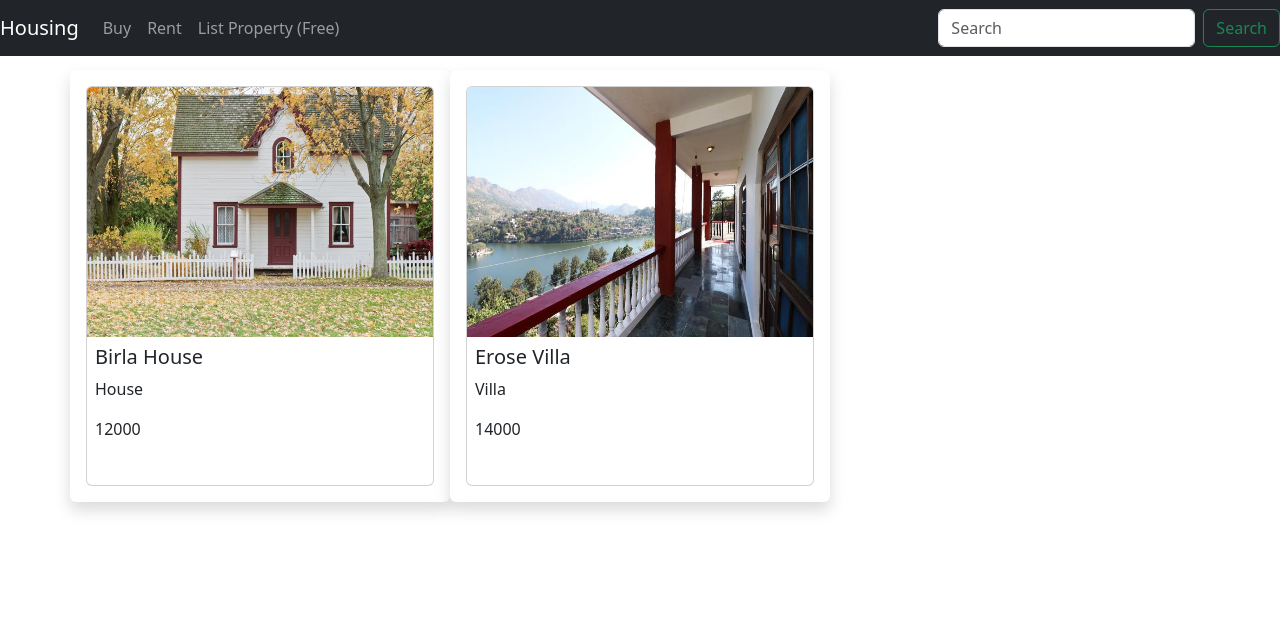
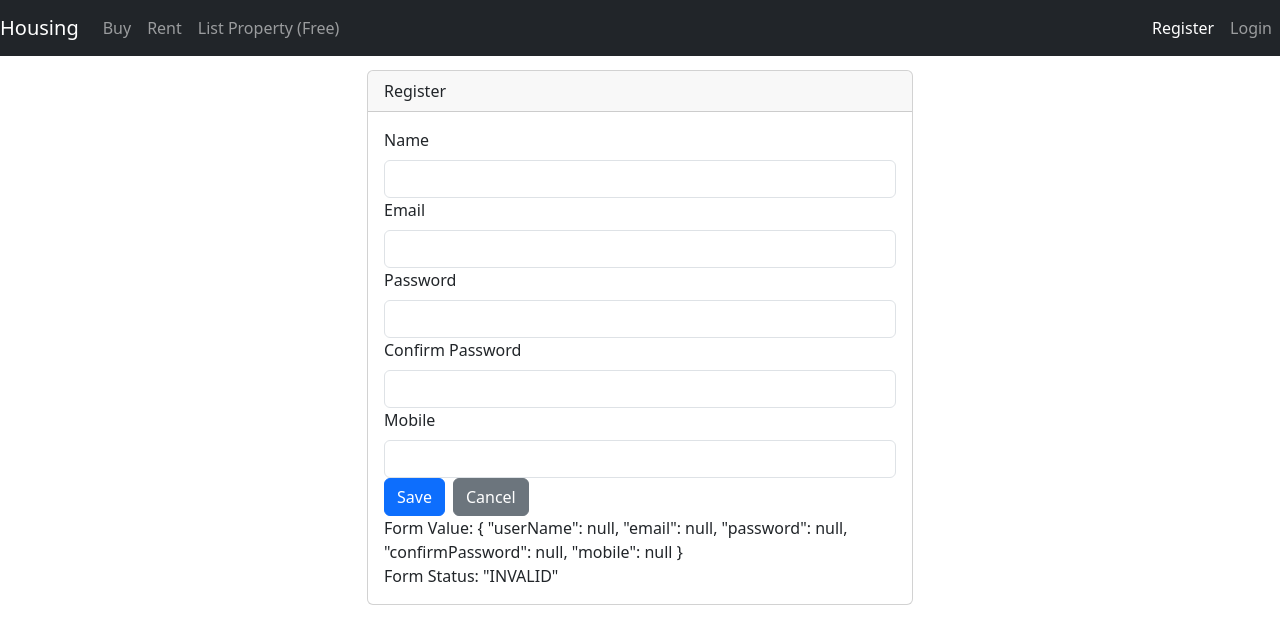
Before and after one commit to kifle23/property-dealing, an Angular app in the folder Client/: page /user/register in a window 1280 px wide. Shown: the top 644 px of the page. Built offline with nearby package versions, Linux system fonts and the light colour scheme.

Commit message:
Add user registration using reactive forms

```diff
--- a/Client/src/app/nav-bar/nav-bar.component.html
+++ b/Client/src/app/nav-bar/nav-bar.component.html
@@ -15,23 +15,38 @@
   <div class="collapse navbar-collapse" id="navbarSupportedContent">
     <ul class="navbar-nav me-auto mb-2 mb-lg-0">
       <li class="nav-item">
-        <a class="nav-link" [routerLinkActiveOptions]="{exact: true}" routerLinkActive="active" aria-current="page" routerLink="/">Buy</a>
+        <a
+          class="nav-link"
+          [routerLinkActiveOptions]="{ exact: true }"
+          routerLinkActive="active"
+          aria-current="page"
+          routerLink="/"
+          >Buy</a
+        >
       </li>
       <li class="nav-item">
-        <a class="nav-link" routerLinkActive="active" routerLink="/rent-property">Rent</a>
+        <a
+          class="nav-link"
+          routerLinkActive="active"
+          routerLink="/rent-property"
+          >Rent</a
+        >
       </li>
       <li class="nav-item">
-        <a class="nav-link" routerLinkActive="active" routerLink="/add-property">List Property (Free)</a>
+        <a class="nav-link" routerLinkActive="active" routerLink="/add-property"
+          >List Property (Free)</a
+        >
       </li>
     </ul>
-    <form class="d-flex">
-      <input
-        class="form-control me-2"
-        type="search"
-        placeholder="Search"
-        aria-label="Search"
-      />
-      <button class="btn btn-outline-success" type="submit">Search</button>
-    </form>
+    <div>
+      <ul class="nav navbar-nav">
+        <li class="nav-item">
+          <a class="nav-link" routerLink="user/register" routerLinkActive="active">Register</a>
+        </li>
+        <li class="nav-item">
+          <a class="nav-link" routerLink="user/login" routerLinkActive="active">Login</a>
+        </li>
+      </ul>
+    </div>
   </div>
 </nav>
--- /dev/null
+++ b/Client/src/app/user/user-login/user-login.component.html
@@ -0,0 +1,3 @@
+<p>
+  user-login works!
+</p>
--- /dev/null
+++ b/Client/src/app/user/user-login/user-login.component.ts
@@ -0,0 +1,15 @@
+import { Component, OnInit } from '@angular/core';
+
+@Component({
+  selector: 'app-user-login',
+  templateUrl: './user-login.component.html',
+  styleUrls: ['./user-login.component.css']
+})
+export class UserLoginComponent implements OnInit {
+
+  constructor() { }
+
+  ngOnInit() {
+  }
+
+}
--- /dev/null
+++ b/Client/src/app/user/user-register/user-register.component.html
@@ -0,0 +1,90 @@
+<div class="row">
+  <div class="col-6 m-auto">
+    <div class="card m-auto">
+      <div class="card-header">Register</div>
+      <div class="card-body">
+        <form [formGroup]="registrationForm" (ngSubmit)="onSubmit()">
+          <div class="form-group col-12">
+            <label for="name" class="form-label">Name</label>
+            <input
+              type="text"
+              class="form-control"
+              formControlName="userName"
+            />
+            <span *ngIf="!userName.valid && userName.touched"
+            class="error-block">
+              Please provide name
+            </span>
+          </div>
+
+          <div class="form-group col-12">
+            <label for="email" class="form-label">Email</label>
+            <input type="text" class="form-control" formControlName="email" />
+            <span *ngIf="!email.valid && email.touched" class="error-block">
+              <span *ngIf="email.hasError('required')">
+                  Please provide email id
+              </span>
+              <span *ngIf="email.hasError('email')">
+                Please provide valid email id
+              </span>
+            </span>
+          </div>
+
+          <div class="form-group col-12">
+            <label for="passwrod" class="form-label">Password</label>
+            <input
+              type="password"
+              class="form-control"
+              formControlName="password"
+            />
+            <span *ngIf="!password.valid && password.touched" class="error-block">
+              <span *ngIf="password?.errors?.['required']">
+                Please provide a password.
+              </span>
+              <span *ngIf="password?.errors?.['minlength']">
+                Password should not be lesser than 8 character
+              </span>
+            </span>
+          </div>
+
+          <div class="form-group col-12">
+            <label for="cpassword" class="form-label">Confirm Password</label>
+            <input
+              type="password"
+              class="form-control"
+              formControlName="confirmPassword"
+            />
+            <span  *ngIf="!confirmPassword.valid && confirmPassword.touched" class="error-block">
+              <span *ngIf="confirmPassword.hasError('required')">
+                Please confirm password
+              </span>
+            </span>
+              <span *ngIf="registrationForm.hasError('notmatched') && confirmPassword.valid" class="error-block">
+                Password not matched
+              </span>
+          </div>
+
+          <div class="form-group col-12">
+            <label for="mobile" class="form-label">Mobile</label>
+            <input type="text" class="form-control" formControlName="mobile" />
+            <span  *ngIf="!mobile.valid && mobile.touched" class="error-block">
+              <span *ngIf="mobile.hasError('required')">
+                Please provide mobile
+              </span>
+              <span *ngIf="mobile.hasError('maxlength')" class="error-block">
+                Invalid mobile number
+              </span>
+          </span>
+          </div>
+
+          <div class="form-group col-12">
+            <button type="submit" class="btn btn-primary me-2">Save</button>
+            <button type="reset" class="btn btn-secondary">Cancel</button>
+          </div>
+          Form Value: {{ registrationForm.value | json }} <br />
+          Form Status: {{ registrationForm.status | json }}
+        </form>
+      </div>
+    </div>
+  </div>
+</div>
--- /dev/null
+++ b/Client/src/app/user/user-register/user-register.component.ts
@@ -0,0 +1,65 @@
+import { Component, OnInit } from '@angular/core';
+import {
+  FormGroup,
+  FormControl,
+  Validators,
+  AbstractControl,
+  ValidationErrors,
+} from '@angular/forms';
+
+@Component({
+  selector: 'app-user-register',
+  templateUrl: './user-register.component.html',
+  styleUrls: ['./user-register.component.css'],
+})
+export class UserRegisterComponent implements OnInit {
+  registrationForm!: FormGroup;
+  constructor() {}
+
+  ngOnInit() {
+    this.registrationForm = new FormGroup(
+      {
+        userName: new FormControl(null, Validators.required),
+        email: new FormControl(null, [Validators.required, Validators.email]),
+        password: new FormControl(null, [
+          Validators.required,
+          Validators.minLength(8),
+        ]),
+        confirmPassword: new FormControl(null, Validators.required),
+        mobile: new FormControl(null, [
+          Validators.required,
+          Validators.maxLength(10),
+        ]),
+      },
+      this.passwordMatchingValidator.bind(this)
+    );
+  }
+
+  passwordMatchingValidator(control: AbstractControl): ValidationErrors | null {
+    const password = control.get('password')?.value;
+    const confirmPassword = control.get('confirmPassword')?.value;
+
+    return password === confirmPassword ? null : { notmatched: true };
+  }
+
+  onSubmit() {
+    console.log(this.registrationForm.value);
+  }
+
+  get userName() {
+    return this.registrationForm.get('userName') as FormControl;
+  }
+
+  get email() {
+    return this.registrationForm.get('email') as FormControl;
+  }
+  get password() {
+    return this.registrationForm.get('password') as FormControl;
+  }
+  get confirmPassword() {
+    return this.registrationForm.get('confirmPassword') as FormControl;
+  }
+  get mobile() {
+    return this.registrationForm.get('mobile') as FormControl;
+  }
+}
--- /dev/null
+++ b/Client/src/assets/form.css
@@ -0,0 +1,6 @@
+.ng-invalid.ng-touched {
+    border-color: red;
+}
+.error-block{
+    color: red;
+}
--- a/Client/src/styles.css
+++ b/Client/src/styles.css
@@ -1 +1 @@
-/* You can add global styles to this file, and also import other style files */
+@import 'assets/form.css';
```
Also changed, not shown: Client/src/app/app.module.ts (+23 -18 lines), Client/src/app/user/user-login/user-login.component.css (added), Client/src/app/user/user-register/user-register.component.css (added), 2 other files (tests, documents, lock files or other folders).
